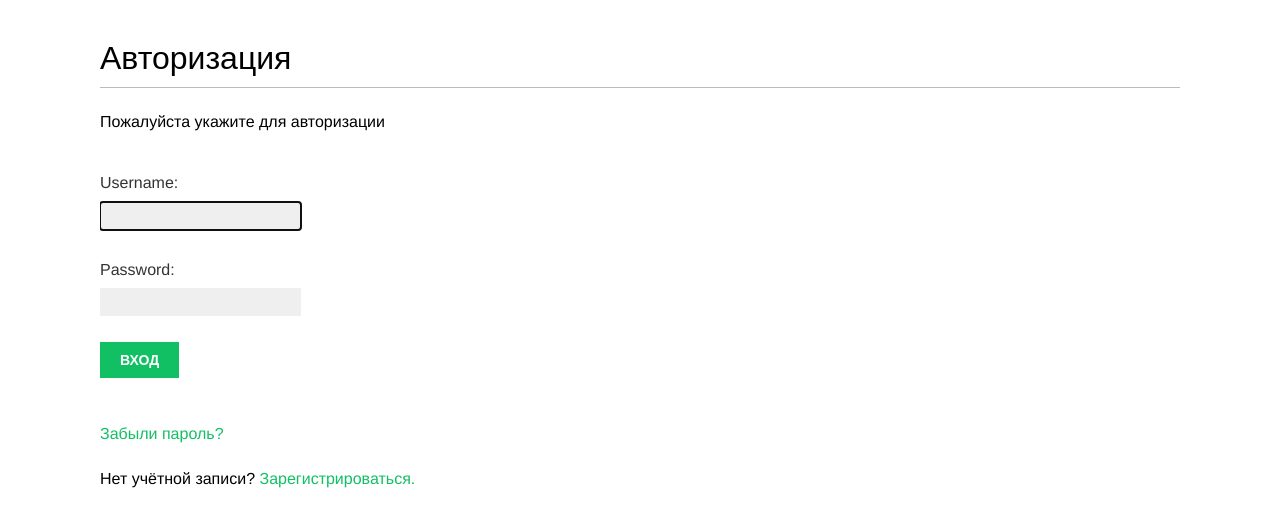
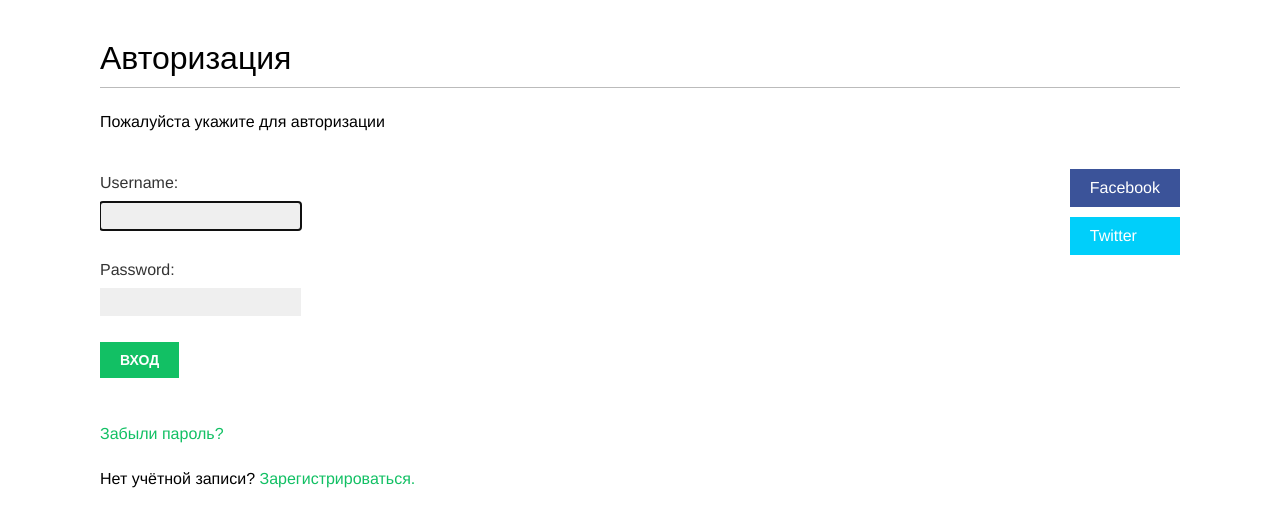
Before and after one commit to ierehon91/BookDjango4_SocialProject, a Django app: page /account/login/ in a window 1280 px wide. Shown: the part 47-558 px from the top of the page. Run offline with Django 4.2, Linux system fonts and the light colour scheme; some web fonts are replaced.

Commit message:
Реализована авторизация через Facebook и Twitter

```diff
--- a/bookmarks/account/templates/account/dashboard.html
+++ b/bookmarks/account/templates/account/dashboard.html
@@ -9,4 +9,5 @@
     <p>Добро пожаловать на Вашу страницу. Вы можете <a href="{% url 'edit' %}">редактировать профиль</a>
         или <a href="{% url 'password_change' %}">сменить пароль</a>.
     </p>
+
 {% endblock %}
--- a/bookmarks/account/templates/registration/login.html
+++ b/bookmarks/account/templates/registration/login.html
@@ -25,4 +25,19 @@
         </p>
     </div>
 
+    <div class="social">
+        <ul>
+            <li class="facebook">
+                <a href="{% url 'social:begin' 'facebook' %}">
+                    Facebook
+                </a>
+            </li>
+            <li class="twitter">
+                <a href="{% url 'social:begin' 'twitter' %}">
+                    Twitter
+                </a>
+            </li>
+        </ul>
+    </div>
+
 {% endblock %}
```
Also changed, not shown: bookmarks/bookmarks/settings.py (+10 -0 lines), 1 other file.
